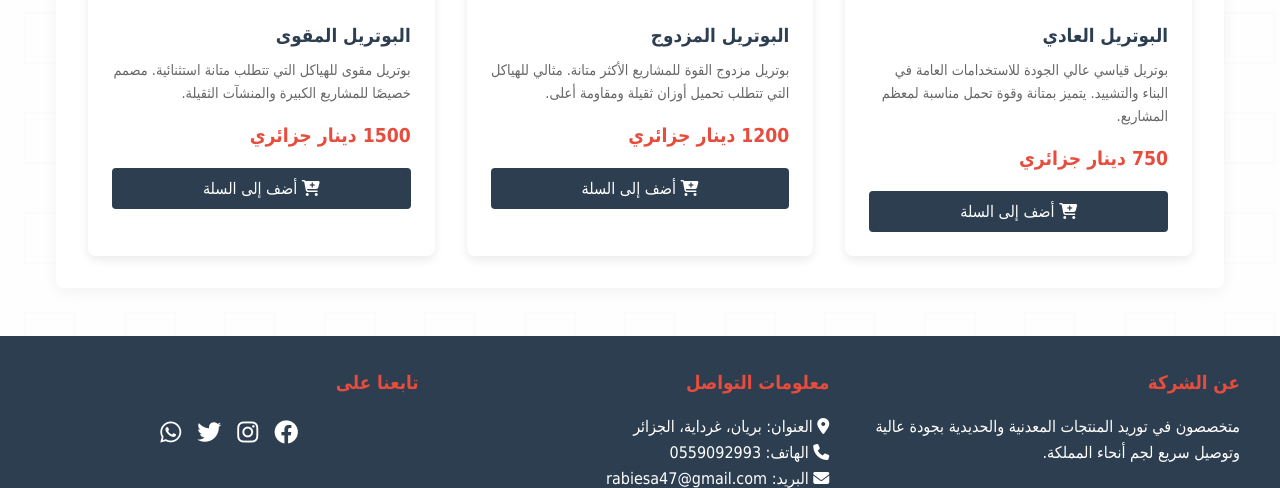
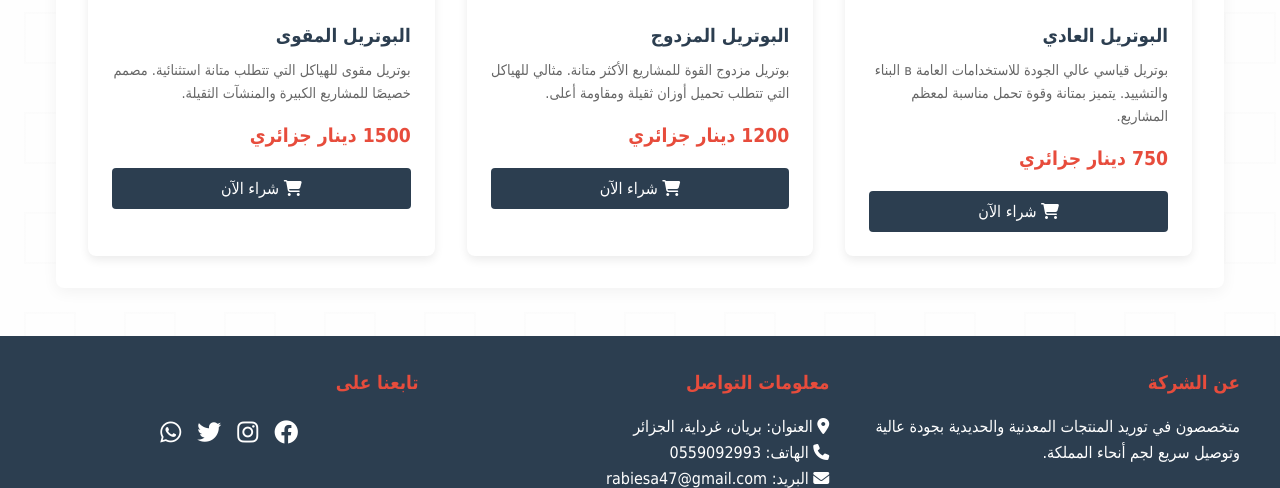
Before and after one commit to AmirDiaz/RABIEMETAL, a plain HTML site: page poutrelles.html in a window 1280 px wide. Shown: the part 612-1100 px from the top of the page. Drawn offline with Linux system fonts and the light colour scheme.

Commit message:
Update poutrelles.html

```diff
--- a/poutrelles.html
+++ b/poutrelles.html
@@ -349,10 +349,10 @@
           </div>
           <div class="type-info">
             <h3>البوتريل العادي</h3>
-            <p>بوتريل قياسي عالي الجودة للاستخدامات العامة في البناء والتشييد. يتميز بمتانة وقوة تحمل مناسبة لمعظم المشاريع.</p>
+            <p>بوتريل قياسي عالي الجودة للاستخدامات العامة в البناء والتشييد. يتميز بمتانة وقوة تحمل مناسبة لمعظم المشاريع.</p>
             <span class="type-price">750 دينار جزائري</span>
-            <button class="add-cart" data-id="1">
-              <i class="fas fa-cart-plus"></i> أضف إلى السلة
+            <button class="add-cart" data-id="1" onclick="window.location.href='poutrelle-simple.html'">
+              <i class="fas fa-shopping-cart"></i> شراء الآن
             </button>
           </div>
         </div>
@@ -365,8 +365,8 @@
             <h3>البوتريل المزدوج</h3>
             <p>بوتريل مزدوج القوة للمشاريع الأكثر متانة. مثالي للهياكل التي تتطلب تحميل أوزان ثقيلة ومقاومة أعلى.</p>
             <span class="type-price">1200 دينار جزائري</span>
-            <button class="add-cart" data-id="2">
-              <i class="fas fa-cart-plus"></i> أضف إلى السلة
+            <button class="add-cart" data-id="2" onclick="window.location.href='poutrelle-double.html'">
+              <i class="fas fa-shopping-cart"></i> شراء الآن
             </button>
           </div>
         </div>
@@ -379,8 +379,8 @@
             <h3>البوتريل المقوى</h3>
             <p>بوتريل مقوى للهياكل التي تتطلب متانة استثنائية. مصمم خصيصًا للمشاريع الكبيرة والمنشآت الثقيلة.</p>
             <span class="type-price">1500 دينار جزائري</span>
-            <button class="add-cart" data-id="3">
-              <i class="fas fa-cart-plus"></i> أضف إلى السلة
+            <button class="add-cart" data-id="3" onclick="window.location.href='poutrelle-renforce.html'">
+              <i class="fas fa-shopping-cart"></i> شراء الآن
             </button>
           </div>
         </div>
@@ -444,3 +444,6 @@
   </script>
 </body>
 </html>
+</body>
+
+</html>
```
